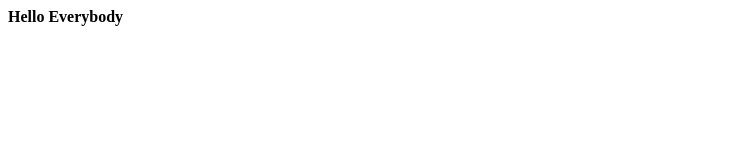
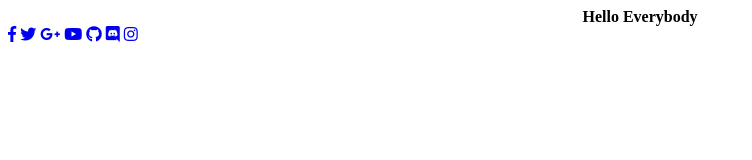
Before and after one commit to NeetishRaj/testrepo, a website: page test.html in a window 1280 px wide. Shown: the whole page, without its empty margins (0-752 px from the left). Drawn offline with Linux system fonts and the light colour scheme.

Commit message:
modified:   test.html

```diff
--- a/test.html
+++ b/test.html
@@ -1,9 +1,18 @@
 <html>
 <head>
 	<title>Cooperative Test Repo</title>
+	<link rel="stylesheet" href="https://use.fontawesome.com/releases/v5.0.13/css/all.css" integrity="sha384-DNOHZ68U8hZfKXOrtjWvjxusGo9WQnrNx2sqG0tfsghAvtVlRW3tvkXWZh58N9jp" crossorigin="anonymous">
 </head>
 <body>
-	<div><b>Hello Everybody</b></div>
-
+	<div align="center" ><b>Hello Everybody</b></div>
+	<div id="socialbtn">
+		<a href="#"><i class="fab fa-facebook-f"></i></a>
+		<a href="#"><i class="fab fa-twitter"></i></a>
+		<a href="#"><i class="fab fa-google-plus-g"></i></a>
+		<a href="#"><i class="fab fa-youtube"></i></a>
+		<a href="#"><i class="fab fa-github"></i></a>
+		<a href="#"><i class="fab fa-discord"></i></a>
+		<a href="#"><i class="fab fa-instagram"></i></a>
+	</div>
 </body>
 </html>
```
